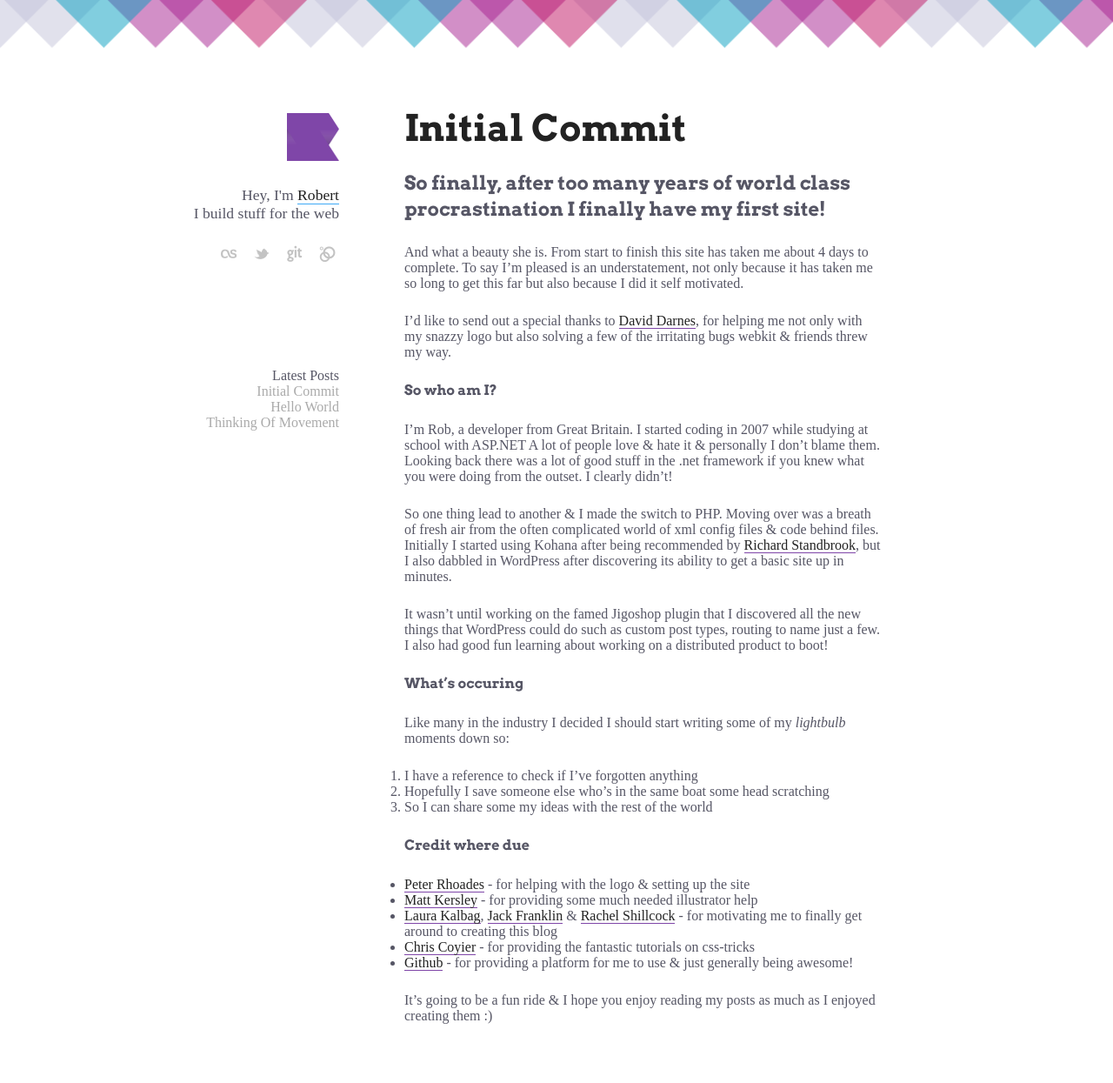
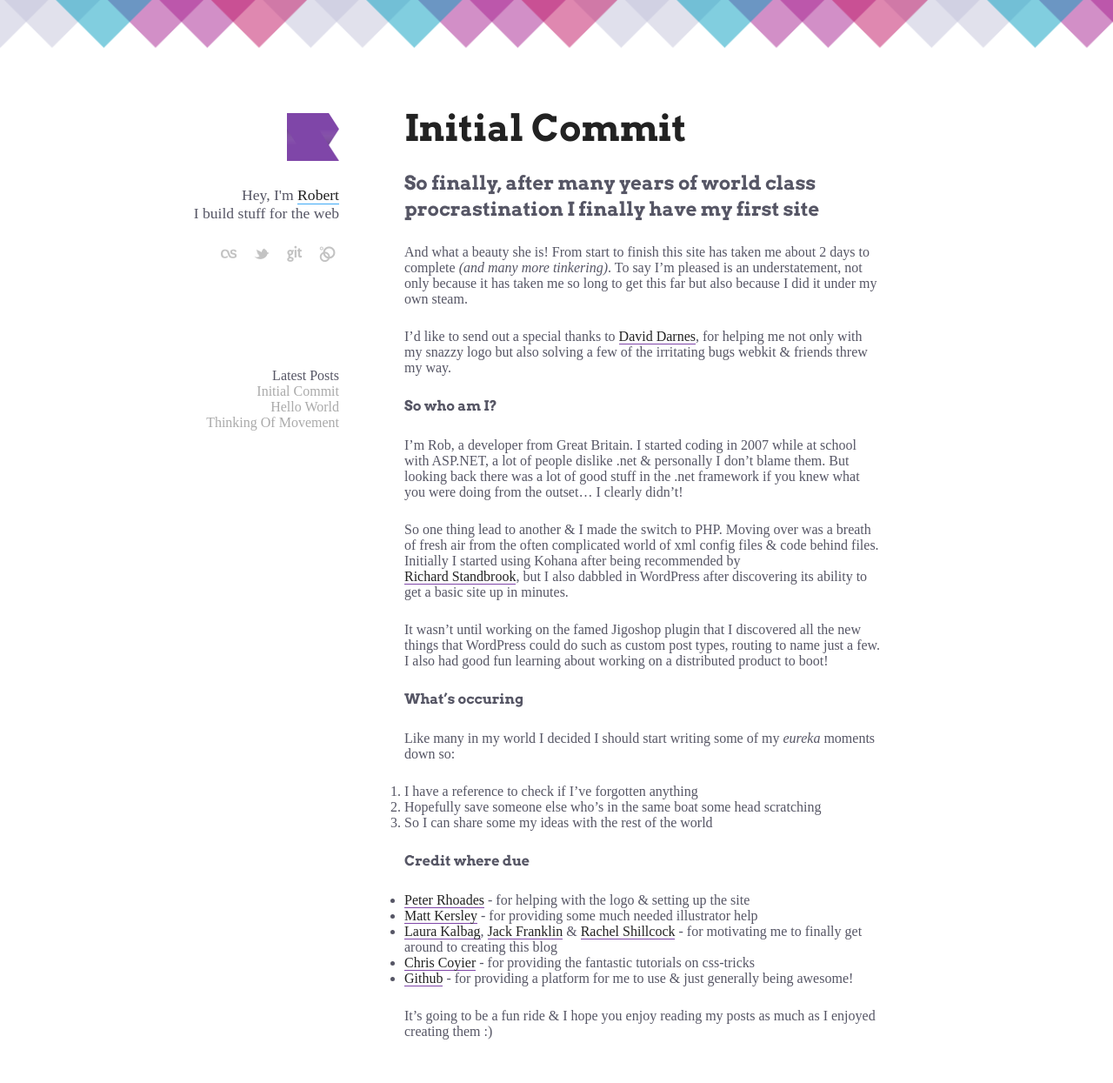
Before and after one commit to studioromeo/studioromeo.github.com, a Jekyll site: the page built from _posts/2012-09-08-initial-commit.md, in a window 1280 px wide. Shown: the whole page at 87% size. Built offline with Jekyll 4.4.1, drawn with Linux system fonts in a browser that asks for light colours.

Commit message:
Second run through my first post

```diff
--- a/_posts/2012-09-08-initial-commit.md
+++ b/_posts/2012-09-08-initial-commit.md
@@ -3,32 +3,43 @@ layout: post
 category: news
 ---
 
-##So finally, after too many years of world class procrastination I finally have my first site!
+##So finally, after many years of world class procrastination I finally have my first site
 
-And what a beauty she is. From start to finish this site has taken me about 4 days to complete. To say I'm pleased is an understatement, not only because it has taken me so long to get this far but also because I did it self motivated.
+And what a beauty she is! From start to finish this site has taken me about 2 days to complete _(and many more tinkering)_. To say I'm pleased is an understatement, not only because it has taken me so long to get this far but also because I did it under my own steam.
 
-I'd like to send out a special thanks to [David Darnes](http://twitter.com/daviddarnes), for helping me not only with my snazzy logo but also solving a few of the irritating bugs webkit & friends threw my way.
+I'd like to send out a special thanks to [David Darnes], for helping me not only with my snazzy logo but also solving a few of the irritating bugs webkit & friends threw my way.
 
 ###So who am I?
-I'm Rob, a developer from Great Britain. I started coding in 2007 while studying at school with ASP.NET A lot of people love & hate it & personally I don't blame them. Looking back  there was a lot of good stuff in the .net framework if you knew what you were doing from the outset. I clearly didn't!
+I'm Rob, a developer from Great Britain. I started coding in 2007 while at school with ASP.NET, a lot of people dislike .net & personally I don't blame them. But looking back there was a lot of good stuff in the .net framework if you knew what you were doing from the outset... I clearly didn't!
 
-So one thing lead to another & I made the switch to PHP. Moving over was a breath of fresh air from the often complicated world of xml config files & code behind files. Initially I started using Kohana after being recommended by [Richard Standbrook](http://twitter.com/richstandbrook), but I also dabbled in WordPress after discovering its ability to get a basic site up in minutes.
+So one thing lead to another & I made the switch to PHP. Moving over was a breath of fresh air from the often complicated world of xml config files & code behind files. Initially I started using Kohana after being recommended by
+<br/>[Richard Standbrook], but I also dabbled in WordPress after discovering its ability to get a basic site up in minutes.
 
 It wasn't until working on the famed Jigoshop plugin that I discovered all the new things that WordPress could do such as custom post types, routing to name just a few. I also had good fun learning about working on a distributed product to boot!
 
 ###What's occuring
-Like many in the industry I decided I should start writing some of my *lightbulb* moments down so:
+Like many in my world I decided I should start writing some of my *eureka* moments down so:
 1. I have a reference to check if I've forgotten anything
-2. Hopefully I save someone else who's in the same boat some head scratching
+2. Hopefully save someone else who's in the same boat some head scratching
 3. So I can share some my ideas with the rest of the world
 
 ###Credit where due
 
-* [Peter Rhoades](http://twitter.com/createdbypete) - for helping with the logo & setting up the site
-* [Matt Kersley](http://twitter.com/kersley) - for providing some much needed illustrator help
-* [Laura Kalbag](http://twitter.com/laurakalbag), [Jack Franklin](http://twitter.com/Jack_Franklin) & [Rachel Shillcock](http://twitter.com/missrachilli) - for motivating me to finally get around to creating this blog
-* [Chris Coyier](http://twitter.com/chriscoyier) - for providing the fantastic tutorials on css-tricks
-* [Github](http://github.com) - for providing a platform for me to use & just generally being awesome!
+* [Peter Rhoades] - for helping with the logo & setting up the site
+* [Matt Kersley] - for providing some much needed illustrator help
+* [Laura Kalbag], [Jack Franklin] & [Rachel Shillcock] - for motivating me to finally get around to creating this blog
+* [Chris Coyier] - for providing the fantastic tutorials on css-tricks
+* [Github] - for providing a platform for me to use & just generally being awesome!
+
+It's going to be a fun ride & I hope you enjoy reading my posts as much as I enjoyed creating them :)
 
 
-It's going to be a fun ride & I hope you enjoy reading my posts as much as I enjoyed creating them :)
+[David Darnes]:   http://twitter.com/daviddarnes
+[Richard Standbrook]: http://twitter.com/richstandbrook
+[Peter Rhoades]:    http://twitter.com/createdbypete
+[Matt Kersley]:    http://twitter.com/kersley
+[Laura Kalbag]:   http://twitter.com/laurakalbag
+[Jack Franklin]:    http://twitter.com/Jack_Franklin
+[Rachel Shillcock]:  http://twitter.com/missrachilli
+[Chris Coyier]:   http://twitter.com/chriscoyier
+[Github]:  http://github.com
```
